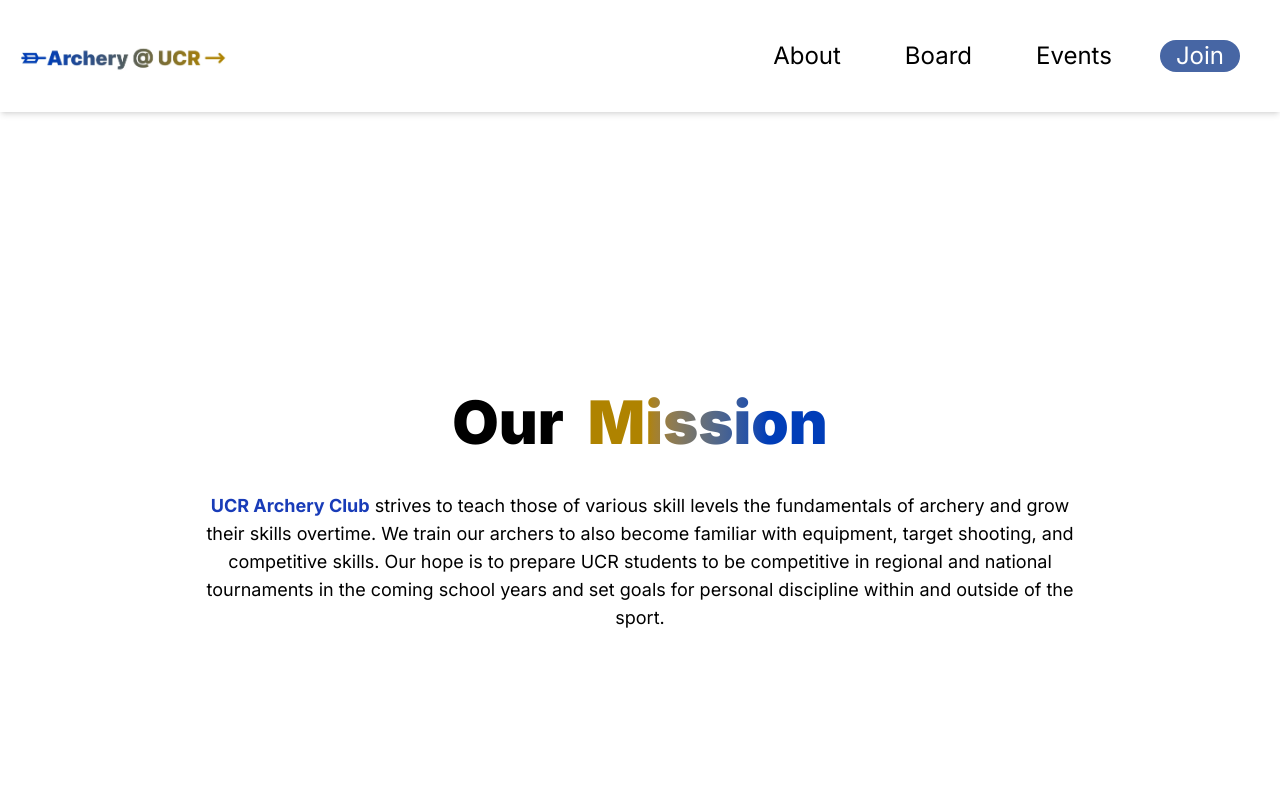
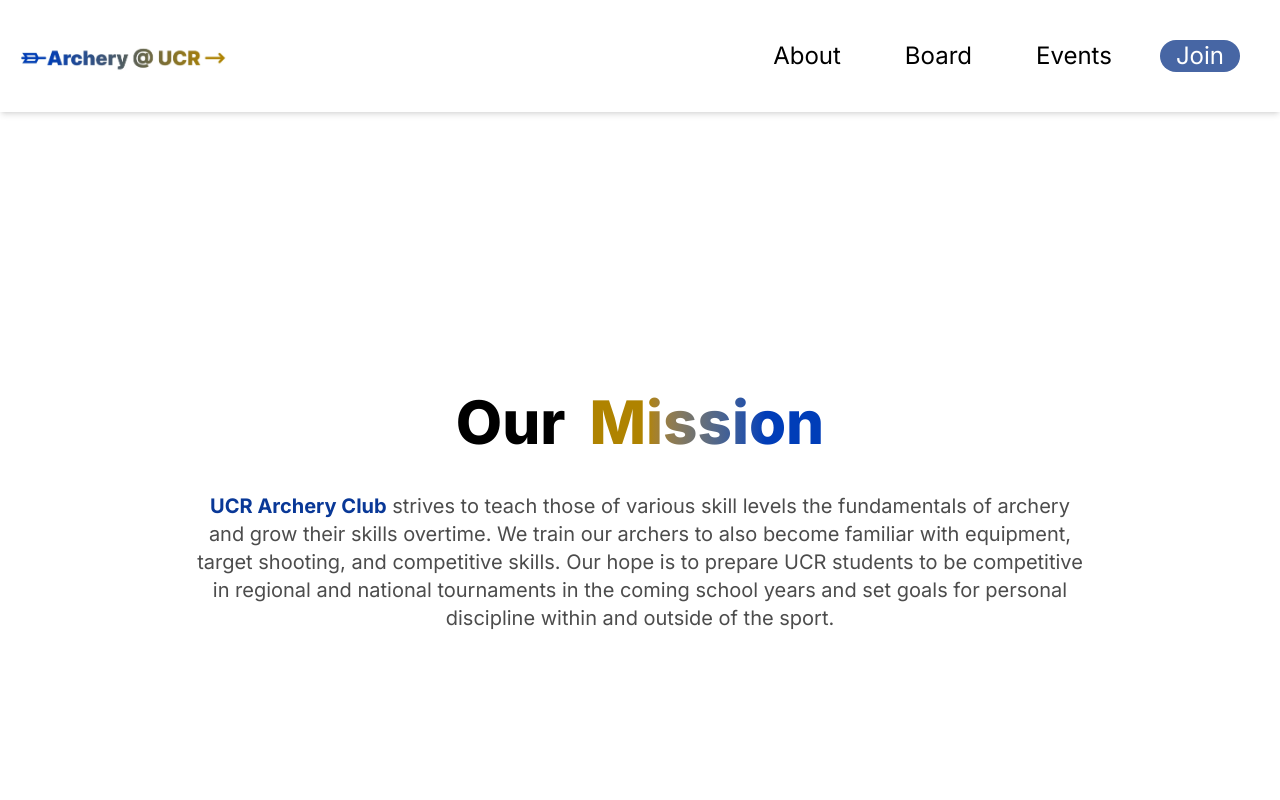
Before and after one commit to acm-ucr/archery-website, a Next.js app: page / in a window 1280 px wide. Shown: the top 800 px of the page. Built offline with nearby package versions, Linux system fonts and the light colour scheme.

Commit message:
minor fixes

```diff
--- a/src/app/globals.css
+++ b/src/app/globals.css
@@ -7,6 +7,7 @@
   --color-archery-blue-400: #003db8;
   --color-archery-blue-500: #0a3386;
   --color-archery-blue-600: #4766a4;
+  --color-archery-blue-700: #093897;
 
   --color-archery-pink-100: #ffb7b8;
   --color-archery-pink-200: #ff8e8f;
--- a/src/components/home/ourMission.tsx
+++ b/src/components/home/ourMission.tsx
@@ -6,7 +6,7 @@ interface MissionProps {
 const Mission = ({ title_our, title_mission }: MissionProps) => {
   return (
     <div className="flex flex-col items-center justify-center gap-10 p-8">
-      <div className="flex flex-row gap-6 text-center text-6xl font-black">
+      <div className="flex flex-row gap-6 text-center text-6xl font-extrabold">
         <span className="text-black">{title_our}</span>
 
         <span className="from-archery-yellow-300 to-archery-blue-400 bg-gradient-to-r from-25% to-75% bg-clip-text text-transparent">
@@ -14,9 +14,11 @@ const Mission = ({ title_our, title_mission }: MissionProps) => {
         </span>
       </div>
 
-      <div className="max-w-4xl text-center text-lg font-normal text-black">
+      <div className="text-archery-grey-200 max-w-4xl text-center text-xl">
         <p>
-          <span className="font-bold text-blue-800">UCR Archery Club</span>{" "}
+          <span className="text-archery-blue-700 font-bold">
+            UCR Archery Club
+          </span>{" "}
           strives to teach those of various skill levels the fundamentals of
           archery and grow their skills overtime. We train our archers to also
           become familiar with equipment, target shooting, and competitive
```
